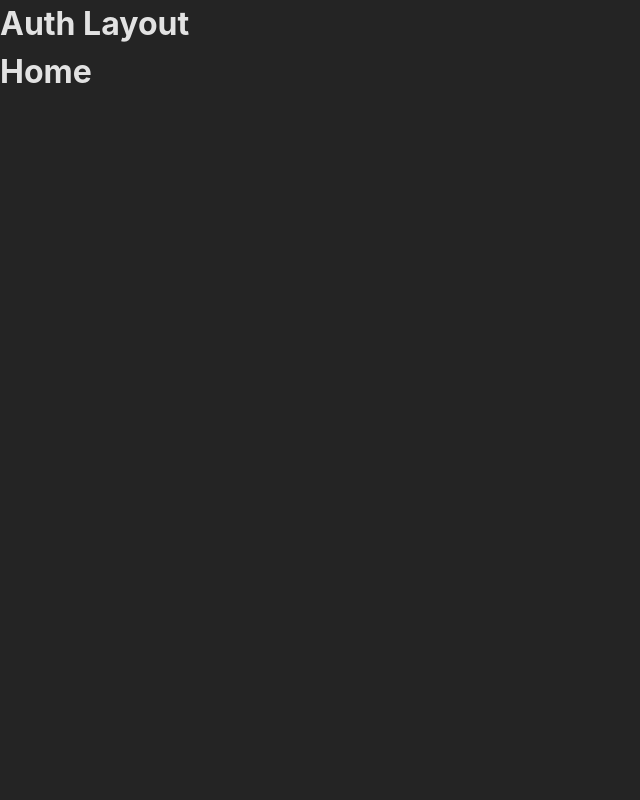
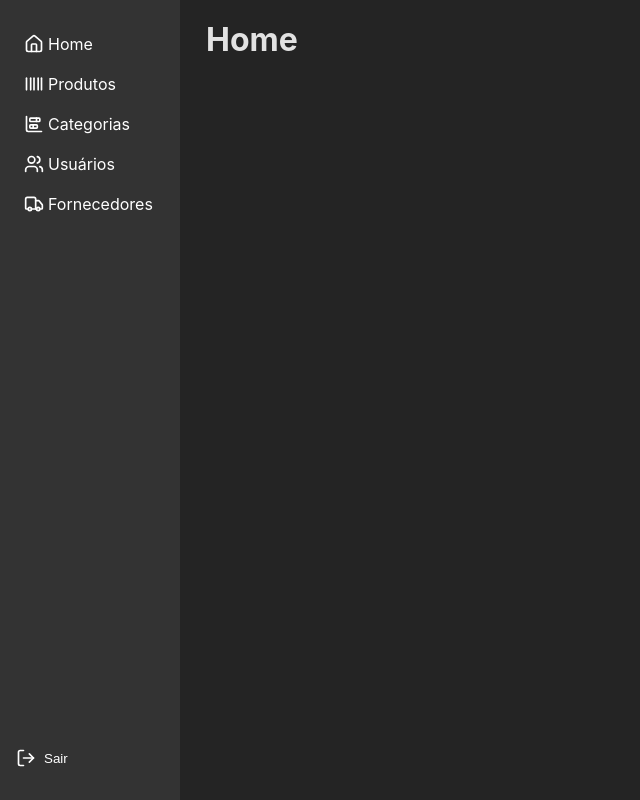
Before and after one commit to will4raujo/frontend-inventory-control, a Vue app: page / in a window 1280 px wide. Shown: the whole page, without its empty margins (0-640 px from the left). Built offline with nearby package versions, Linux system fonts and the light colour scheme.

Commit message:
feat: App pages layout
- new component li to navigation
- new layout from app pages

```diff
--- /dev/null
+++ b/src/components/atoms/Li.vue
@@ -0,0 +1,66 @@
+<script setup lang="ts">
+import { computed } from 'vue';
+import { House, Users, Barcode, ChartBarStacked, Truck, LogOut } from 'lucide-vue-next';
+
+const props = defineProps<{ to: string, label: string }>();
+
+const IconComponent = computed(() => {
+  switch (props.to) {
+    case '/':
+      return House;
+    case '/users':
+      return Users;
+    case '/products':
+      return Barcode;
+    case '/categories':
+      return ChartBarStacked;
+    case '/suppliers':
+      return Truck;
+    case '/logout':
+      return LogOut;
+    default:
+      return House;
+  }
+});
+</script>
+
+<template>
+  <li>
+    <component :is="IconComponent" :size="20"  class="li-icon" />
+    <router-link :to="props.to">
+      {{ props.label }}
+    </router-link>
+  </li>
+</template>
+
+<style scoped>
+  li {
+    position: relative;
+    display: flex;
+    align-items: center;
+    gap: 0.5rem;
+    height: 40px;
+
+  }
+
+  li:hover {
+    background-color: #444;
+  }
+
+  .li-icon {
+    position: absolute;
+    left: 1.5rem;
+  }
+
+  li a {
+    position: absolute;
+    color: #fff;
+    text-decoration: none;
+    width: 100%;
+    height: 100%;
+    z-index: 1;
+    padding-left: 3rem;
+    padding-top: 8px;
+  }
+
+</style>
--- a/src/layouts/AppLayout.vue
+++ b/src/layouts/AppLayout.vue
@@ -1,15 +1,87 @@
 <template>
-  <div>
-    <h1>Auth Layout</h1>
-    <RouterView />
+  <div class="app-container">
+    <aside class="menu-aside">
+      <nav>
+        <ul>
+          <Li to="/" label="Home" />
+          <Li to="/products" label="Produtos" />
+          <Li to="/categories" label="Categorias" />
+          <Li to="/users" label="Usuários" />
+          <Li to="/suppliers" label="Fornecedores" />
+        </ul>
+
+        <button class="logout-button">
+          <LogOut :size="20" />
+          Sair
+        </button>
+      </nav>
+    </aside>
+    <main class="main-content">
+      <RouterView />
+    </main>
   </div>
 </template>
 
-<script>
-export default {
-  name: 'AppLayout',
-}
+<script setup>
+
+  import { House, Users, Barcode, ChartBarStacked, Truck, LogOut } from 'lucide-vue-next';
+  import Li from '../components/atoms/li.vue';
+
 </script>
 
 <style>
+  .app-container {
+    display: grid;
+    grid-template-columns: 1fr;
+    gap: 1.25rem;
+    min-height: 100vh;
+    width: 100vw;
+    margin: 0 auto;
+    position: relative;
+  }
+
+  .menu-aside {
+    background-color: #333;
+    color: #fff;
+    padding: 1rem;
+    height: 100vh;
+    width: 180px;
+    position: fixed;
+    top: 0;
+    left: 0;
+    transition: all 0.3s;
+    padding: 1.5rem 0;
+  }
+
+  .menu-aside nav {
+    height: 100%;
+    display: flex;
+    flex-direction: column;
+    justify-content: space-between;
+  }
+
+  .main-content {
+    position: relative;
+    padding: 1rem;
+    margin-left: 190px;
+    height: 100vh;
+    display: flex;
+    flex-direction: column;
+  }
+
+  .logout-button {
+    background-color: #333;
+    color: #fff;
+    border: none;
+    padding: 0.5rem 1rem;
+    display: flex;
+    align-items: center;
+    gap: 0.5rem;
+    cursor: pointer;
+    margin-right: 6rem;
+  }
+
+  .logout-button:hover {
+    color: #f00;
+  }
 </style>
```
